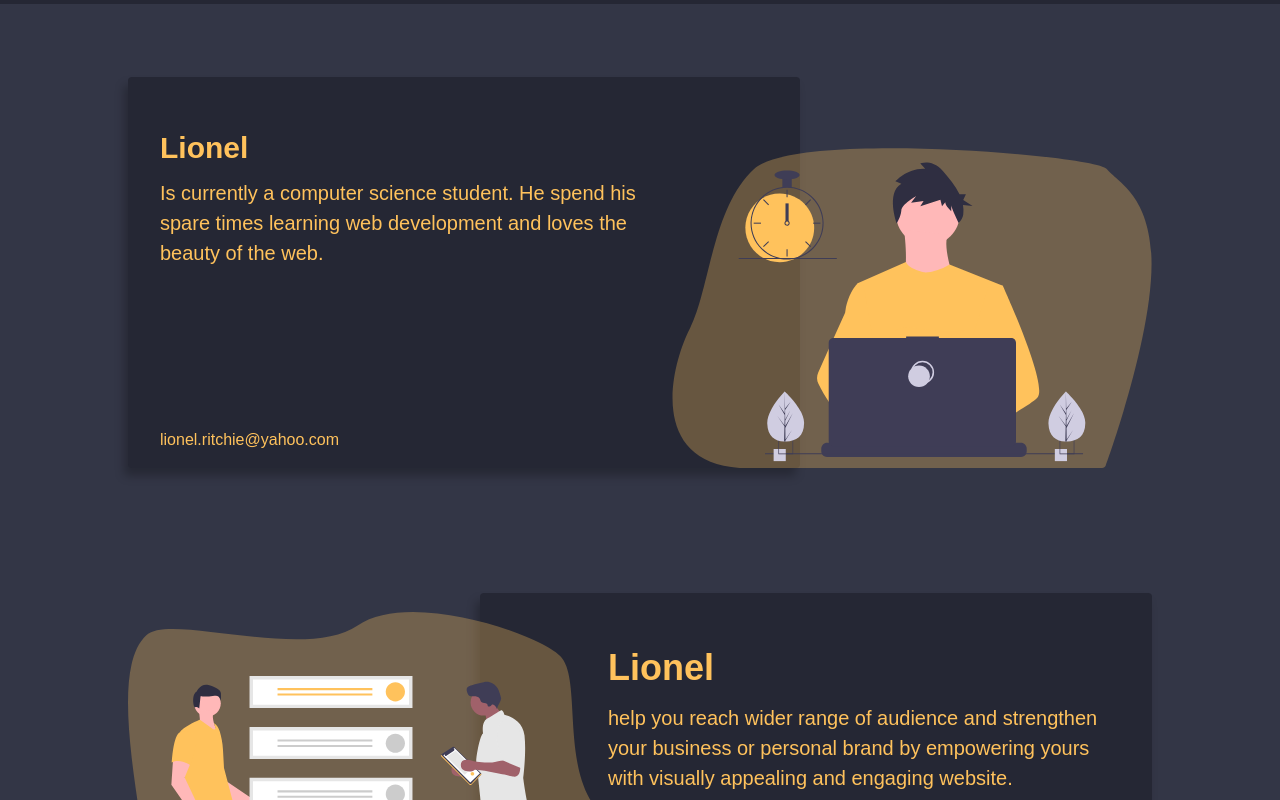
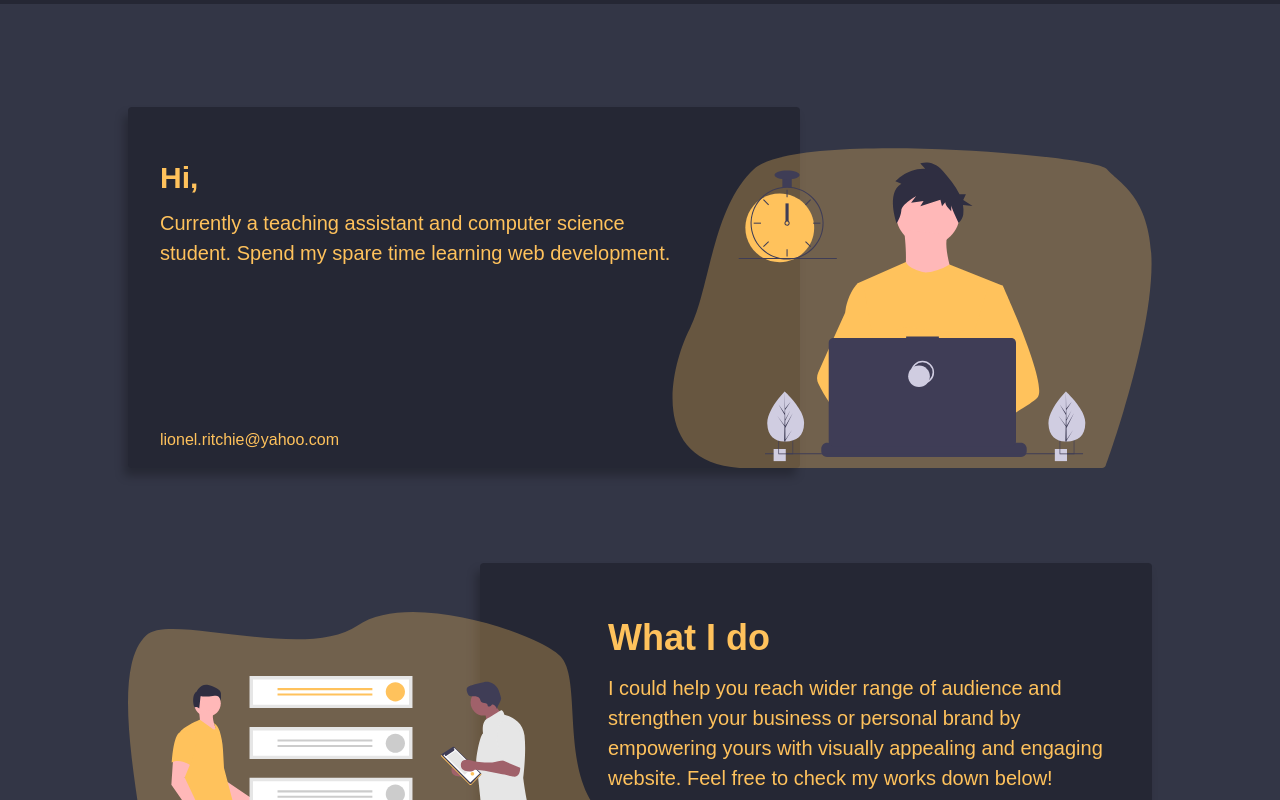
Before and after one commit to lionelritchie29/personal-website, a Vue app: page / in a window 1280 px wide. Shown: the part 860-1660 px from the top of the page. Built offline with nearby package versions, Linux system fonts and the light colour scheme.

Commit message:
changed some text

```diff
--- a/public/index.html
+++ b/public/index.html
@@ -7,7 +7,7 @@
     <link rel="icon" href="<%= BASE_URL %>favicon.ico" />
     <meta name="description" content="Web Design and Development Service" />
     <!-- <title><%= htmlWebpackPlugin.options.title %></title> -->
-    <title>Lionel | Web Services</title>
+    <title>Lionel Ritchie</title>
 
     <link rel="apple-touch-icon" sizes="180x180" href="/apple-touch-icon.png" />
     <link rel="icon" type="image/png" sizes="32x32" href="/favicon-32x32.png" />
--- a/src/components/about/Profile.vue
+++ b/src/components/about/Profile.vue
@@ -19,7 +19,6 @@
               That's my face. Currently a computer science student and a lab
               teaching assistant at Binus University. Passionate about web
               development and aim to be an expert at Full-Stack Web Development.
-              Reading books is also one of my hobby.
             </p>
 
             <div class="flex mt-8 flex-wrap">
--- a/src/components/home/Contact.vue
+++ b/src/components/home/Contact.vue
@@ -68,17 +68,15 @@
                     class="w-full px-2 bg-transparent border-b text-lg pt-2 text-white outline-none"
                   >
                     <option value="website" class="text-primary"
-                      >I want to create a website ...</option
+                      >Create Website</option
                     >
                     <option value="collaborate" class="text-primary"
-                      >I want to collaborate ...</option
+                      >Collaborate</option
                     >
                     <option value="discuss" class="text-primary"
-                      >I want to discuss ...</option
+                      >Discussion</option
                     >
-                    <option value="chat" class="text-primary"
-                      >I want to give feedback ...</option
-                    >
+                    <option value="chat" class="text-primary">Feedback</option>
                   </select>
                 </div>
 
--- a/src/components/home/ShortDesc.vue
+++ b/src/components/home/ShortDesc.vue
@@ -2,17 +2,21 @@
   <div class="bg-primary">
     <div class="container pb-32">
       <!-- Card 1 -->
-      <div class="lg:flex lg:flex-row-reverse lg:pt-16 justify-center items-center md:items-end">
-        <div class="-mb-16 lg:mb-0 pt-10 lg:pt-20 lg:-ml-32 lg:w-5/12 z-10 flex justify-center">
+      <div
+        class="lg:flex lg:flex-row-reverse lg:pt-16 justify-center items-center md:items-end"
+      >
+        <div
+          class="-mb-16 lg:mb-0 pt-10 lg:pt-20 lg:-ml-32 lg:w-5/12 z-10 flex justify-center"
+        >
           <img src="../../assets/images/image1.svg" alt="short-description" />
         </div>
 
         <div class="bg-primary-dark short-desc-shadow lg:w-7/12 rounded">
           <div class="text-secondary px-8 pb-4 lg:pr-32 pt-24 lg:pt-12">
-            <h1 class="font-bold text-3xl">Lionel</h1>
+            <h1 class="font-bold text-3xl">Hi,</h1>
             <p class="text-xl mt-2">
-              Is currently a computer science student. He spend his spare times
-              learning web development and loves the beauty of the web.
+              Currently a teaching assistant and computer science student. Spend
+              my spare time learning web development.
             </p>
             <p class="mt-20 lg:mt-32 xl:mt-40">lionel.ritchie@yahoo.com</p>
           </div>
@@ -21,20 +25,27 @@
       <!-- End of Card 1 -->
 
       <!-- Card 2 -->
-      <div class="lg:flex lg:flex-row lg:mt-16 justify-center items-center md:items-end">
-        <div class="-mb-16 lg:mb-0 mt-10 lg:mt-20 lg:-mr-32 lg:w-5/12 z-10 flex justify-center">
+      <div
+        class="lg:flex lg:flex-row lg:mt-16 justify-center items-center md:items-end"
+      >
+        <div
+          class="-mb-16 lg:mb-0 mt-10 lg:mt-20 lg:-mr-32 lg:w-5/12 z-10 flex justify-center"
+        >
           <img src="../../assets/images/image2.svg" alt="short-description" />
         </div>
 
         <div class="bg-primary-dark short-desc-shadow lg:w-7/12 rounded">
           <div class="text-secondary px-8 pb-4 lg:pl-32 pt-24 lg:pt-12">
-            <h1 class="font-bold text-3xl lg:text-4xl">Lionel</h1>
+            <h1 class="font-bold text-3xl lg:text-4xl">What I do</h1>
             <p class="text-xl mt-2">
-              help you reach wider range of audience and strengthen your
+              I could help you reach wider range of audience and strengthen your
               business or personal brand by empowering yours with visually
-              appealing and engaging website.
+              appealing and engaging website. Feel free to check my works down
+              below!
             </p>
-            <p class="mt-20 lg:mt-32 xl:mt-40 text-right font-bold text-xl">~</p>
+            <p class="mt-20 lg:mt-32 xl:mt-40 text-right font-bold text-xl">
+              ~
+            </p>
           </div>
         </div>
       </div>
@@ -45,7 +56,7 @@
 
 <script>
 export default {
-  name: "short-desc"
+  name: "short-desc",
 };
 </script>
 
--- a/src/views/Contact.vue
+++ b/src/views/Contact.vue
@@ -73,17 +73,15 @@
                     class="w-full px-2 bg-transparent border-b text-lg pt-2 text-white outline-none"
                   >
                     <option value="website" class="text-primary"
-                      >I want to create a website ...</option
+                      >Create Website</option
                     >
                     <option value="collaborate" class="text-primary"
-                      >I want to collaborate ...</option
+                      >Collaborate</option
                     >
                     <option value="discuss" class="text-primary"
-                      >I want to discuss ...</option
+                      >Discussion</option
                     >
-                    <option value="chat" class="text-primary"
-                      >I want to give feedback ...</option
-                    >
+                    <option value="chat" class="text-primary">Feedback</option>
                   </select>
                 </div>
 
--- a/src/views/Works.vue
+++ b/src/views/Works.vue
@@ -76,7 +76,7 @@ export default {
           id: 5,
           name: "Staem (Steam clone)",
           desc:
-            "Steam clone for TPA (Test Progressive of Assistant) Web as a teaching assistant at Binus University. Available features consists of: Login, Register (Sending OTP Email), Homepage, Game Detail (Info and Review), Search Game, Friends (Add, View, Pending Invites), Real-time chat, Redeem Wallet, Profile, Edit Profile, Points Shop, Community, Admin (Game, User, Promo), Inventory, Buy Game (Self), Cart System, Wishlist, and Market (Half). Front-end created with Angular, SCSS, and Apollo. Backend built using Postgresql, Go and Graphql.",
+            "Steam clone for TPA (Test Progressive of Assistant) Web as a teaching assistant at Binus University. Available features: Login, Register (Sending OTP Email), Homepage, Game Detail (Info and Review), Search Game, Friends (Add, View, Pending Invites), Real-time chat, Redeem Wallet, Profile, Edit Profile, Points Shop, Community, Admin (Game, User, Promo), Inventory, Buy Game (Self), Cart System, Wishlist, and Market (Half). Front-end created with Angular, SCSS, and Apollo. Backend built using Postgresql, Go and Graphql. Credentials you can use: lionelritchie (account name) and lionel123 (password)",
           url: "staem.jpg",
           position: "left",
           style: "md:ml-12 md:mr-40",
```
